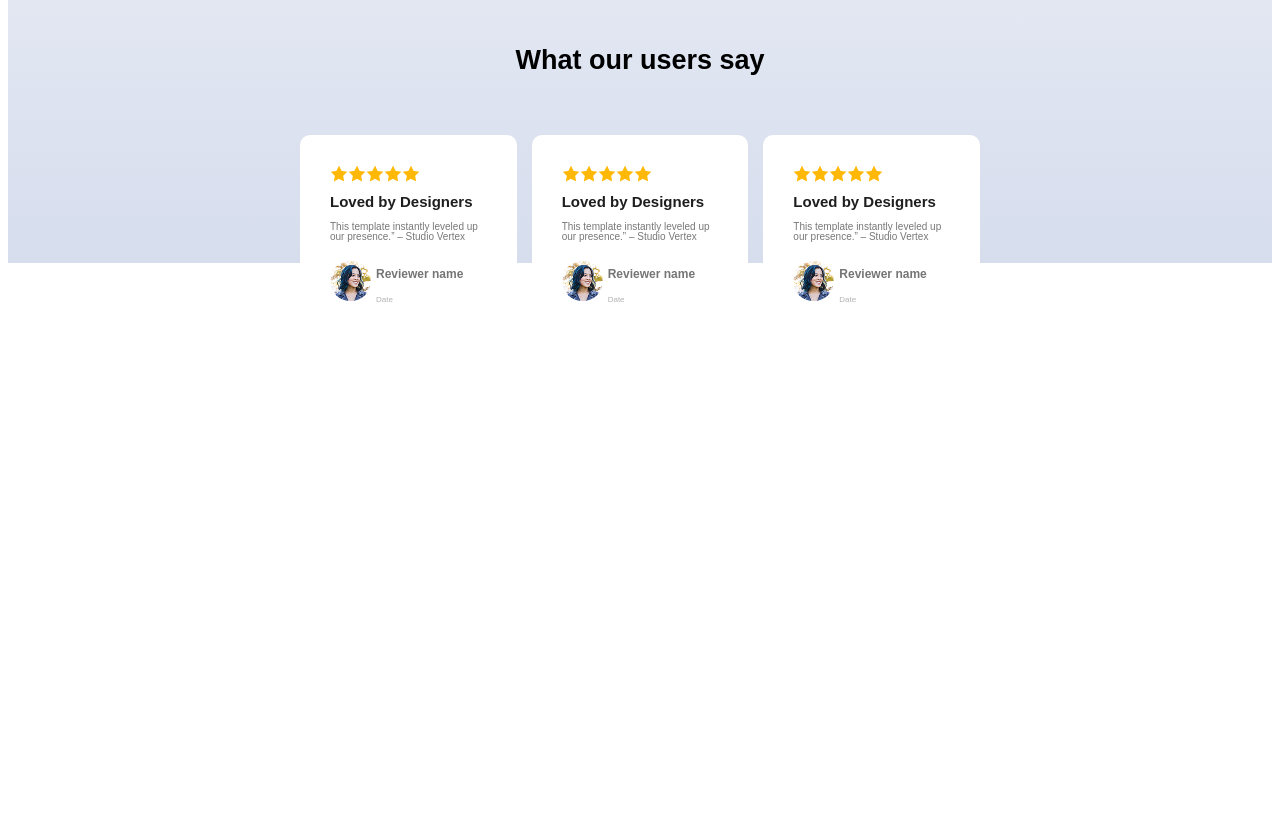
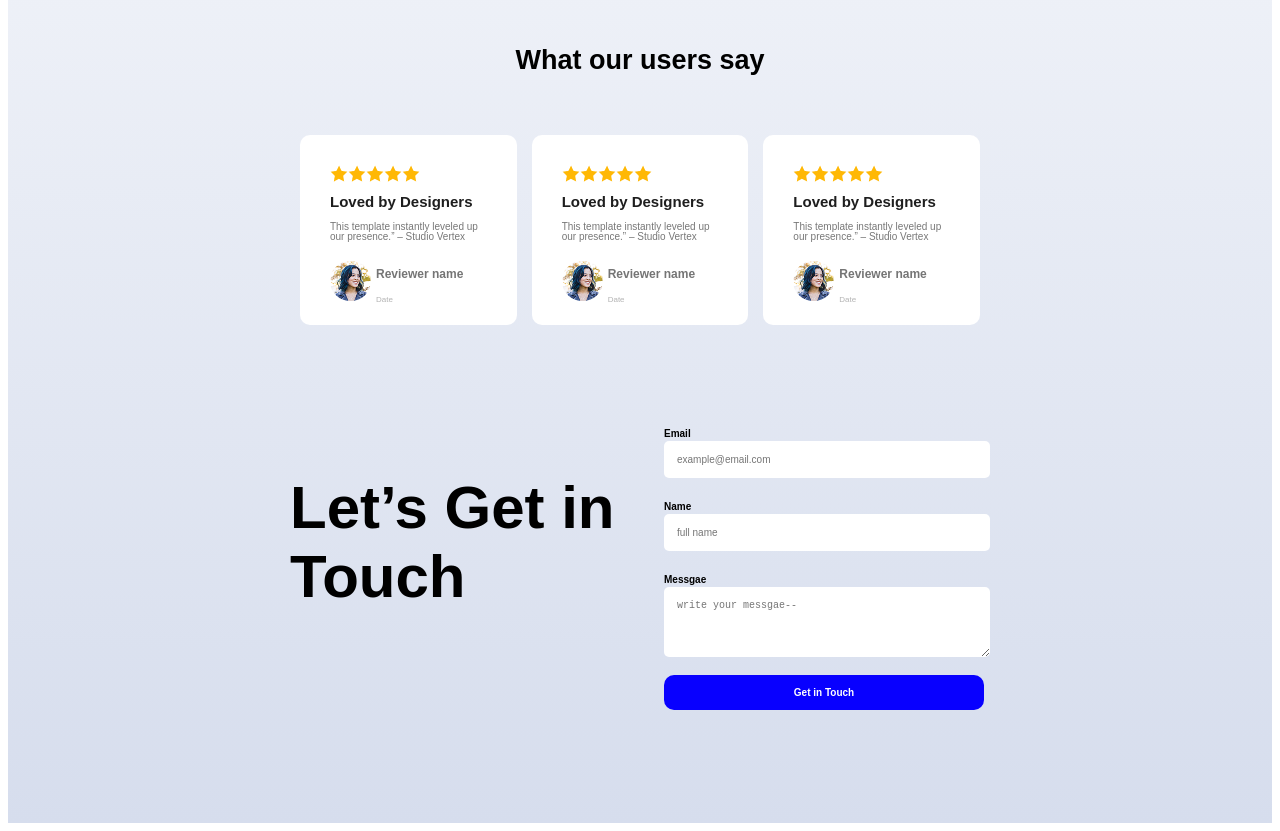
Before and after one commit to nurjahan23coder/PH-web-assignment-1, a plain HTML site: page index.html in a window 1280 px wide. Shown: the part 1295-2126 px from the top of the page. Before the commit the page ends 1630 px from the top, so only its background shows below. Drawn offline with Linux system fonts and the light colour scheme.

Commit message:
added a touch section

```diff
--- a/Style/style.css
+++ b/Style/style.css
@@ -214,3 +214,54 @@ nav {
   align-items: center;
   line-height: 5px;
 }
+
+
+/* lets get in touch */
+.touch-heading{
+    font-size: 60px;
+    font-weight: bold;
+}
+
+
+.touch{
+    display: flex;
+    justify-content:space-between;
+    margin: 0 auto;
+    max-width: 700px;
+    height: 300px;
+    padding: 100px;
+
+
+}
+input[type="email"],input[type="text"],textarea{
+    border-radius: 5px;
+     height: 50%;
+        width:  300px;
+        background-color: white;
+        border: none;
+        padding: 13px;
+        display: block;
+        font-size: 10px
+}
+.font-bolder{
+    font-size: 80px;
+
+}
+
+.form-label{
+    font-size: 10px;
+    font-weight: 600;
+}
+.btn-3{
+     width: 320px;
+    height: 35px;
+      border-radius: 10px;
+    background-color: #0800ff;
+    color: #FFFFFF;border: none;
+    cursor: pointer;
+    font-size: 10px;
+    font-weight: 600;
+}
+.btn:hover, .btn-1:hover, .btn-2:hover, .btn-3:hover{
+  background-color: goldenrod;
+}
--- a/index.html
+++ b/index.html
@@ -105,6 +105,34 @@
             </div>
 
             </section>
+               <section>
+            <div class="touch">
+                <div>
+                    <h1 class="touch-heading">Let’s Get in <br> Touch</h1>
+                </div>
+                <div class="form">
+                    <form action="">
+                        <label class="form-label" for="">Email</label>
+                        <input class="inter-change" type="email" name="" id="" placeholder="example@email.com"><br>
+                        <label class="form-label" for="">Name</label>
+                        <input class="inter-change" type="text" name="" id="" placeholder="full name"><br>
+                        <label class="form-label" for="">Messgae</label>
+                        <textarea class="inter-change" rows="4" name="" id=""
+                            placeholder="write your messgae--"></textarea><br>
+                        <button class="btn-3">Get in Touch</button>
+
+
+                    </form>
+
+                </div>
+
+
+
+
+            </div>
+
+
+        </section>
 
     </main>
     <footer>
```
